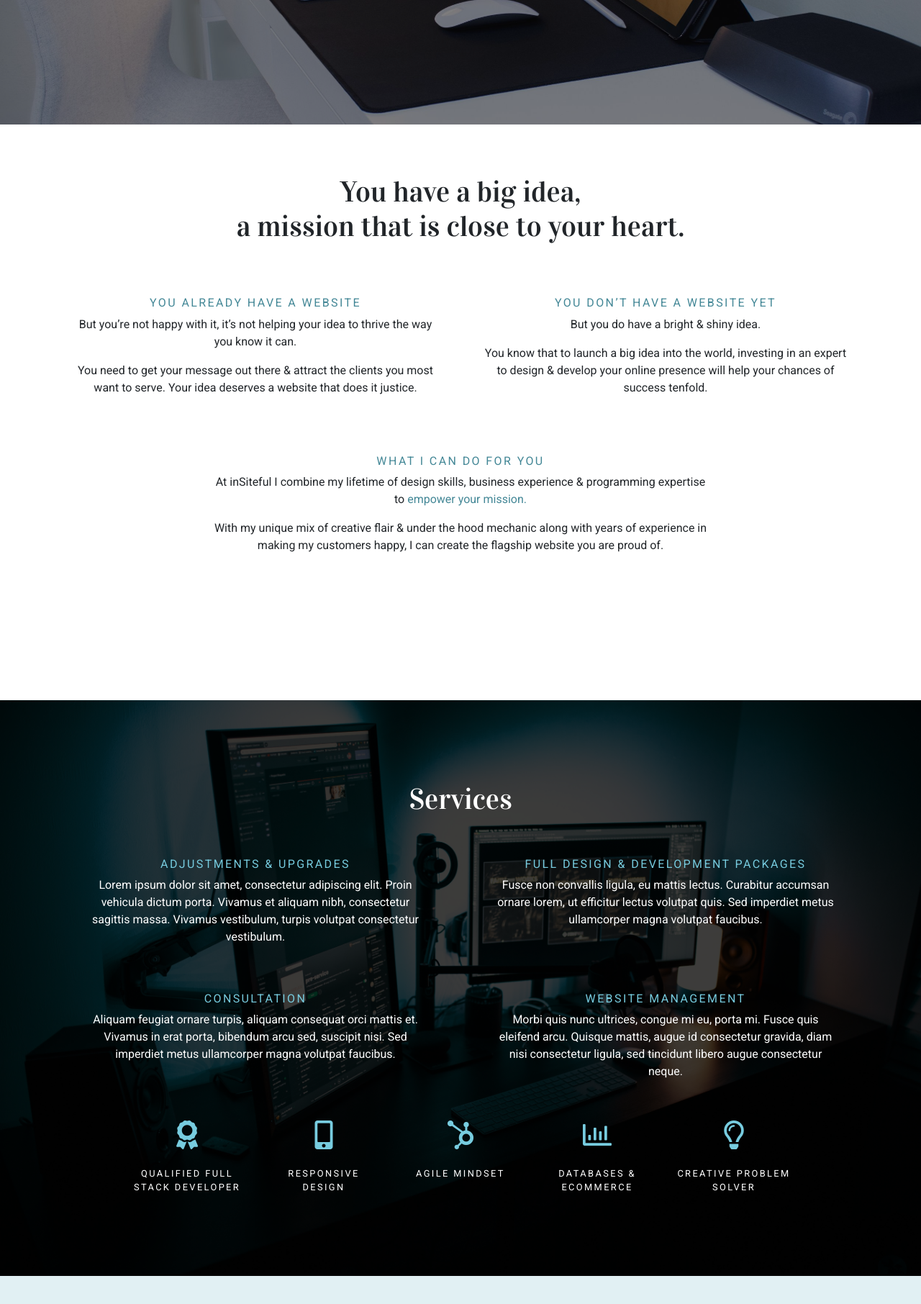
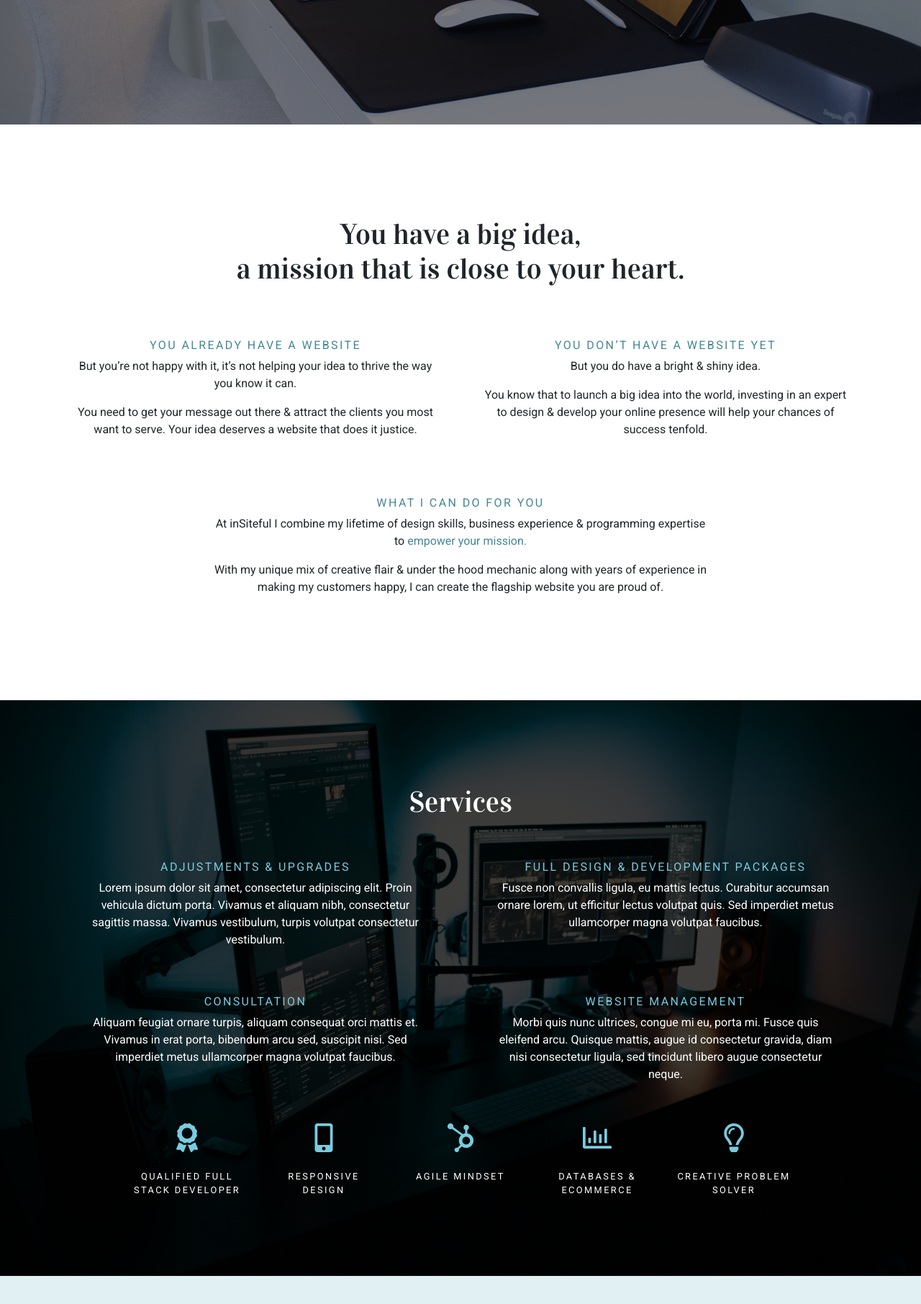
Before and after one commit to AJGreaves/annagreaves, a Flask app: page / in a window 1280 px wide. Shown: the part 627-2439 px from the top of the page at 72% size. Run offline with Flask 2, Linux system fonts and the light colour scheme; some libraries are stand-ins or nearby versions.

Commit message:
Fixed vertical centering on full height sections.

```diff
--- a/static/css/main.css
+++ b/static/css/main.css
@@ -160,17 +160,8 @@ h3 {
   text-align: center;
 }
 
-.pitch-container,
-.portfolio-section-container {
-  margin-top: 3%;
-}
-
 .pitch-section {
   padding: 2rem;
-}
-
-.services-section {
-  margin: 7% 0;
 }
 
 .contact-section {
@@ -247,6 +238,15 @@ h3 {
   width: 90%;
   -webkit-transform: translateY(-50%);
   transform: translateY(-50%);
+}
+
+.vertical-centre-flex {
+  display: -webkit-box;
+  display: -ms-flexbox;
+  display: flex;
+  -webkit-box-align: center;
+  -ms-flex-align: center;
+  align-items: center;
 }
 
 .overlay-container {
@@ -343,7 +343,6 @@ h3 {
 footer {
   background-color: #000;
   color: white;
-  min-height: 50vh;
 }
 
 footer a {
--- a/static/scss/pages/_allpages.scss
+++ b/static/scss/pages/_allpages.scss
@@ -42,17 +42,8 @@
     text-align: center;
 }
 
-.pitch-container,
-.portfolio-section-container {
-    margin-top: 3%;
-}
-
 .pitch-section {
     padding: 2rem;
-}
-
-.services-section {
-    margin: 7% 0;
 }
 
 .contact-section {
@@ -130,6 +121,15 @@
     width: 90%; // stops overflow
     -webkit-transform: translateY(-50%);
             transform: translateY(-50%);
+}
+
+.vertical-centre-flex {
+    display: -webkit-box;
+    display: -ms-flexbox;
+    display: flex;
+    -webkit-box-align: center;
+        -ms-flex-align: center;
+            align-items: center;
 }
 
 .overlay-container {
@@ -227,7 +227,6 @@
 footer {
     background-color: #000;
     color: white;
-    min-height: 50vh;
 }
 
 footer a {
--- a/templates/index.html
+++ b/templates/index.html
@@ -21,9 +21,9 @@
 
     <!-- Pitch -->
     <div id="pitch" class="container-fluid full-height">
-        <div class="row no-gutters">
-            <section class="col-12">
-                <div class="container mx-auto pitch-container">
+        <div class="row no-gutters full-height">
+            <section class="col-12 vertical-centre-flex">
+                <div class="container mx-auto my-5">
                     <div class="row text-center justify-content-around">
                         <div class="col-12 pitch-section">
                             <h2 class="hero-heading d-md-none">You have a big idea, <br>
@@ -63,8 +63,8 @@
     <div id="servicesHero" class="container-fluid hero-img">
         <div class="row hero-overlay no-gutters">
             <!-- Services -->
-            <section class="col-12 dark-section">
-                <div class="container mx-auto services-section">
+            <section class="col-12 dark-section vertical-centre-flex">
+                <div class="container mx-auto my-5">
                     <div class="row justify-content-center">
                         <div class="col-12">
                             <h2 class="centred-heading my-4">Services</h2>
@@ -146,8 +146,8 @@
     <!-- Portfolio preview -->
     <div class="container-fluid light-background">
         <div class="row no-gutters">
-            <section class="col-12 full-height">
-                <div class="container mx-auto portfolio-section-container">
+            <section class="col-12 full-height vertical-centre-flex">
+                <div class="container mx-auto portfolio-section-container my-5">
                     <div class="row">
                         <div class="col-12 text-center">
                             <h2 class="centred-heading my-4">
```
Also changed, not shown: static/css/main.min.css, 2 other files.
